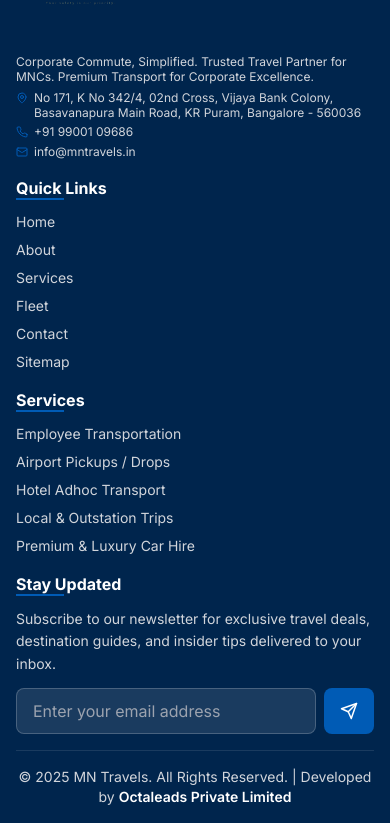
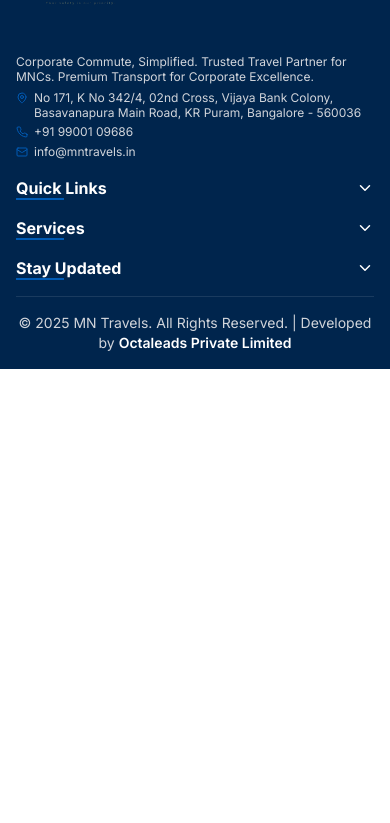
Before and after one commit to octaleadsprivatelimited-cloud/MN-Travels, a React (Vite) app in the folder frontend/: page / in a window 390 px wide. Shown: the part 4699-5522 px from the top of the page. After the commit the page ends 5068 px from the top, so only its background shows below. Built offline with nearby package versions, Linux system fonts and the light colour scheme; no server answers.

Commit message:
Add collapsible dropdown menus to footer in mobile view

```diff
--- a/frontend/src/components/Footer.jsx
+++ b/frontend/src/components/Footer.jsx
@@ -1,8 +1,14 @@
 import { Link } from 'react-router-dom';
-import { Phone, Mail, MapPin, Clock, Send } from 'lucide-react';
+import { Phone, Mail, MapPin, Clock, Send, ChevronDown, ChevronUp } from 'lucide-react';
+import { useState } from 'react';
 
 const Footer = () => {
   const currentYear = new Date().getFullYear();
+  const [openDropdown, setOpenDropdown] = useState(null);
+
+  const toggleDropdown = (section) => {
+    setOpenDropdown(openDropdown === section ? null : section);
+  };
 
   return (
     <footer
@@ -43,11 +49,19 @@
 
           {/* Quick Links */}
           <div>
-            <h3 className="font-bold text-base mb-0 text-white relative inline-block pt-0">
+            <button
+              onClick={() => toggleDropdown('quickLinks')}
+              className="md:pointer-events-none w-full md:w-auto flex items-center justify-between md:justify-start font-bold text-base mb-0 text-white relative inline-block pt-0"
+            >
+              <span className="relative">
                 Quick Links
                 <span className="absolute bottom-0 left-0 w-12 h-0.5 bg-royal-blue"></span>
-            </h3>
-            <ul className="space-y-2 text-gray-300 text-sm mt-3">
+              </span>
+              <span className="md:hidden ml-2">
+                {openDropdown === 'quickLinks' ? <ChevronUp size={18} /> : <ChevronDown size={18} />}
+              </span>
+            </button>
+            <ul className={`space-y-2 text-gray-300 text-sm mt-3 ${openDropdown === 'quickLinks' ? 'block' : 'hidden'} md:block`}>
               <li>
                 <Link to="/" className="hover:text-white transition-colors">
                   Home
@@ -83,11 +97,19 @@
 
           {/* Services */}
           <div>
-            <h3 className="font-bold text-base mb-0 text-white relative inline-block pt-0">
+            <button
+              onClick={() => toggleDropdown('services')}
+              className="md:pointer-events-none w-full md:w-auto flex items-center justify-between md:justify-start font-bold text-base mb-0 text-white relative inline-block pt-0"
+            >
+              <span className="relative">
                 Services
                 <span className="absolute bottom-0 left-0 w-12 h-0.5 bg-royal-blue"></span>
-            </h3>
-            <ul className="space-y-2 text-gray-300 text-sm mt-3">
+              </span>
+              <span className="md:hidden ml-2">
+                {openDropdown === 'services' ? <ChevronUp size={18} /> : <ChevronDown size={18} />}
+              </span>
+            </button>
+            <ul className={`space-y-2 text-gray-300 text-sm mt-3 ${openDropdown === 'services' ? 'block' : 'hidden'} md:block`}>
               <li>
                 <Link to="/services" className="hover:text-white transition-colors">
                   Employee Transportation
@@ -118,11 +140,19 @@
 
           {/* Stay Updated */}
           <div>
-            <h3 className="font-bold text-base mb-0 text-white relative inline-block pt-0">
+            <button
+              onClick={() => toggleDropdown('stayUpdated')}
+              className="md:pointer-events-none w-full md:w-auto flex items-center justify-between md:justify-start font-bold text-base mb-0 text-white relative inline-block pt-0"
+            >
+              <span className="relative">
                 Stay Updated
                 <span className="absolute bottom-0 left-0 w-12 h-0.5 bg-royal-blue"></span>
-            </h3>
-            <div className="mt-3">
+              </span>
+              <span className="md:hidden ml-2">
+                {openDropdown === 'stayUpdated' ? <ChevronUp size={18} /> : <ChevronDown size={18} />}
+              </span>
+            </button>
+            <div className={`mt-3 ${openDropdown === 'stayUpdated' ? 'block' : 'hidden'} md:block`}>
               <p className="text-gray-300 text-sm mb-3 leading-relaxed">
                 Subscribe to our newsletter for exclusive travel deals, destination guides, and insider tips delivered to your inbox.
               </p>
```
Lines whose indentation alone changed are shown as unchanged.
